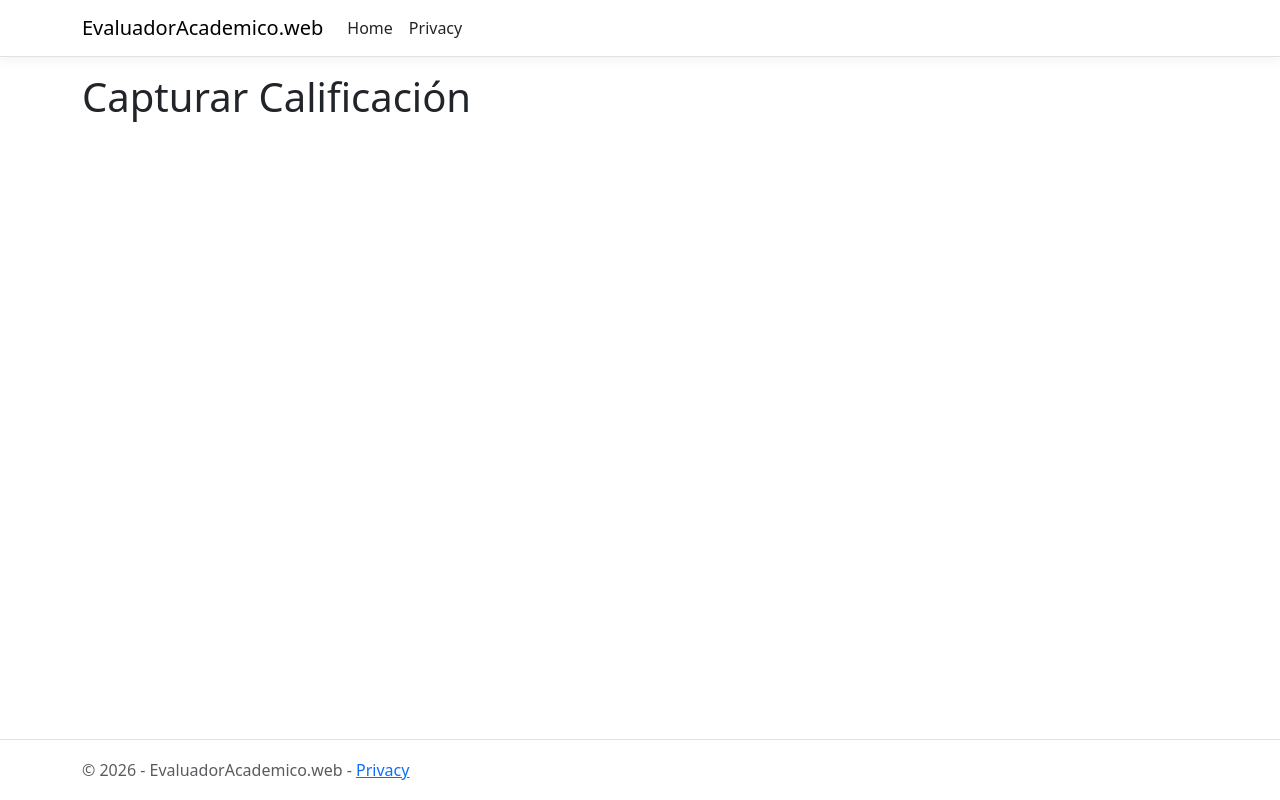
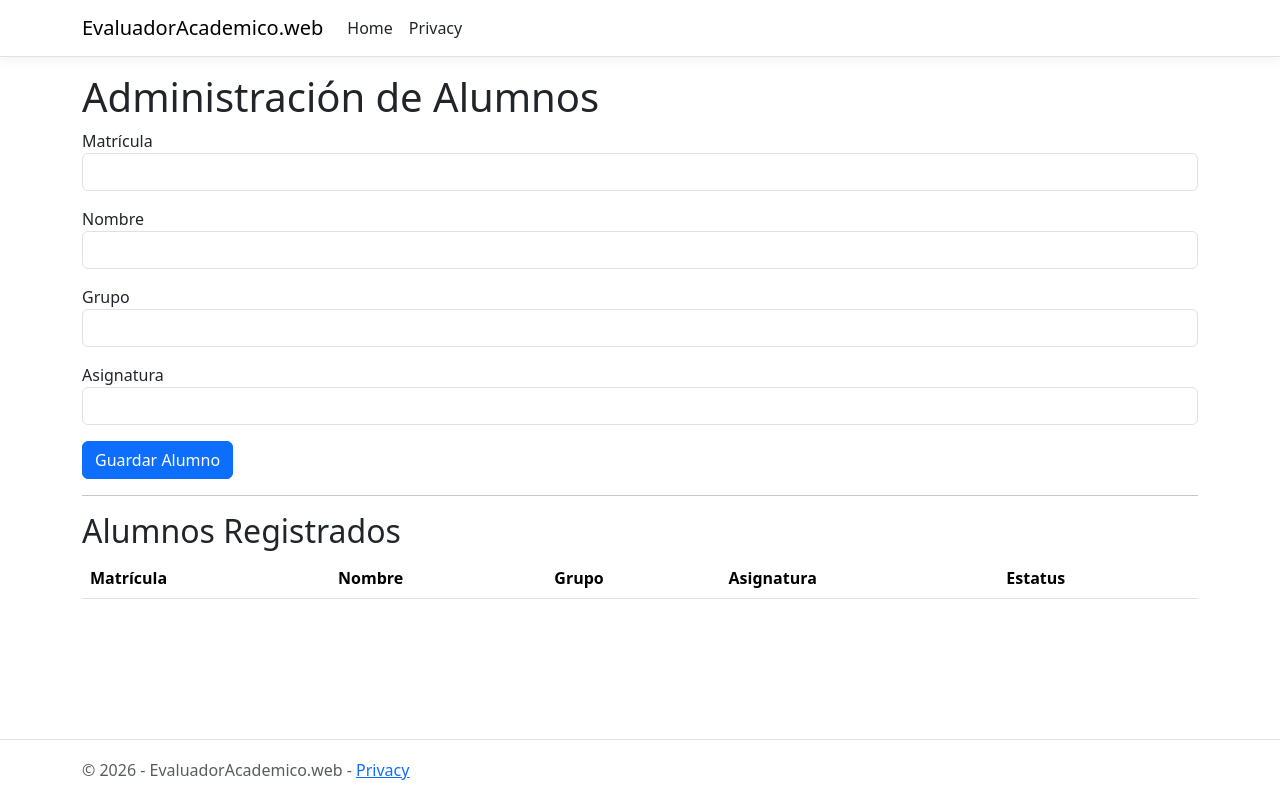
Before and after one commit to MaGuadalupeHdezOriano/Evaluador_AcademicoIA-, an ASP.NET Core app: page /Capturar in a window 1280 px wide. Run offline with ASP.NET Core 8, Linux system fonts and the light colour scheme; lists and menus that the app fills with data are empty; style sheets or scripts are compiled from the project's sources.

Commit message:
Modulo administracion de alumnos funcional

```diff
--- a/src/EvaluadorAcademico.Web/Pages/Capturar.cshtml
+++ b/src/EvaluadorAcademico.Web/Pages/Capturar.cshtml
@@ -1,4 +1,70 @@
 @page
-@model EvaluadorAcademico.web.Pages.CapturarModel
+@model EvaluadorAcademico.Web.Pages.AlumnosModel
 
-<h1>Capturar Calificación</h1>
+<h1>Administración de Alumnos</h1>
+
+<form method="post">
+
+    <div class="mb-3">
+        <label>Matrícula</label>
+        <input asp-for="Alumno.Matricula"
+               class="form-control" />
+    </div>
+
+    <div class="mb-3">
+        <label>Nombre</label>
+        <input asp-for="Alumno.Nombre"
+               class="form-control" />
+    </div>
+
+    <div class="mb-3">
+        <label>Grupo</label>
+        <input asp-for="Alumno.Grupo"
+               class="form-control" />
+    </div>
+
+    <div class="mb-3">
+        <label>Asignatura</label>
+        <input asp-for="Alumno.Asignatura"
+               class="form-control" />
+    </div>
+
+    <button type="submit"
+            class="btn btn-primary">
+        Guardar Alumno
+    </button>
+
+</form>
+
+<hr />
+
+<h2>Alumnos Registrados</h2>
+
+<table class="table table-striped">
+
+    <thead>
+        <tr>
+            <th>Matrícula</th>
+            <th>Nombre</th>
+            <th>Grupo</th>
+            <th>Asignatura</th>
+            <th>Estatus</th>
+        </tr>
+    </thead>
+
+    <tbody>
+
+        @foreach (var alumno in Model.ListaAlumnos)
+        {
+            <tr>
+                <td>@alumno.Matricula</td>
+                <td>@alumno.Nombre</td>
+                <td>@alumno.Grupo</td>
+                <td>@alumno.Asignatura</td>
+                <td>@alumno.Estatus</td>
+            </tr>
+        }
+
+    </tbody>
+
+</table>
```
Also changed, not shown: src/EvaluadorAcademico.Web/Pages/Alumnos.cshtml.cs (+24 -4 lines), src/EvaluadorAcademico.Web/Services/AlumnoService.cs (added, +8 -0 lines).
